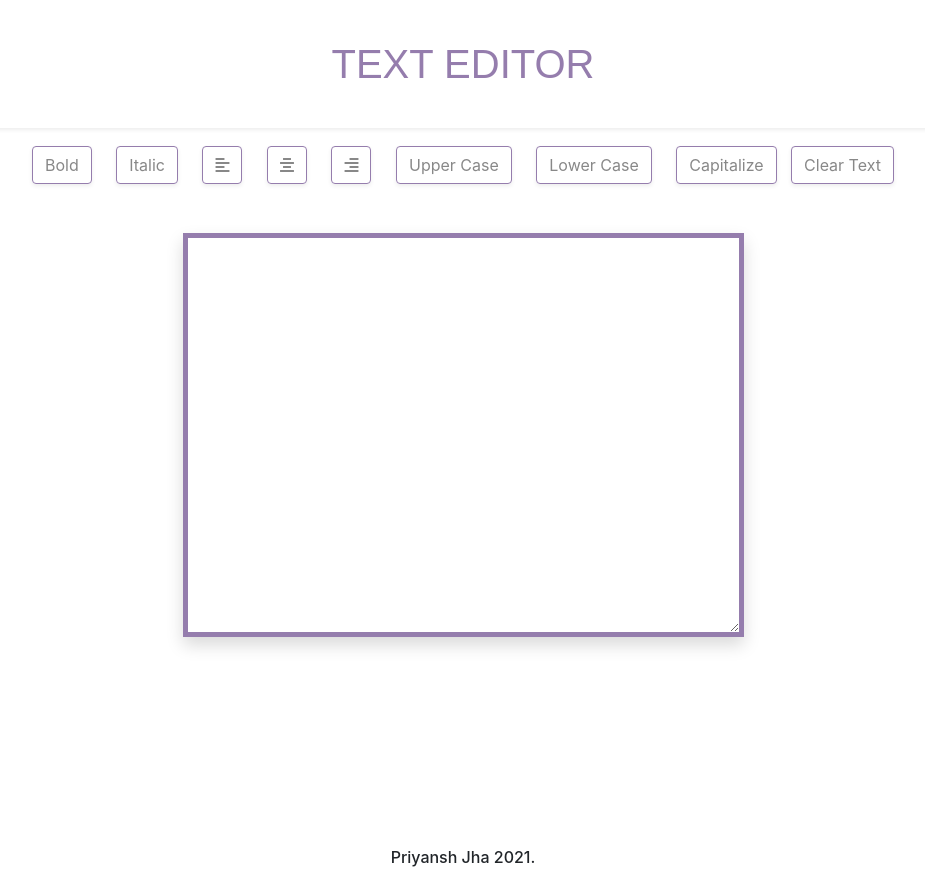
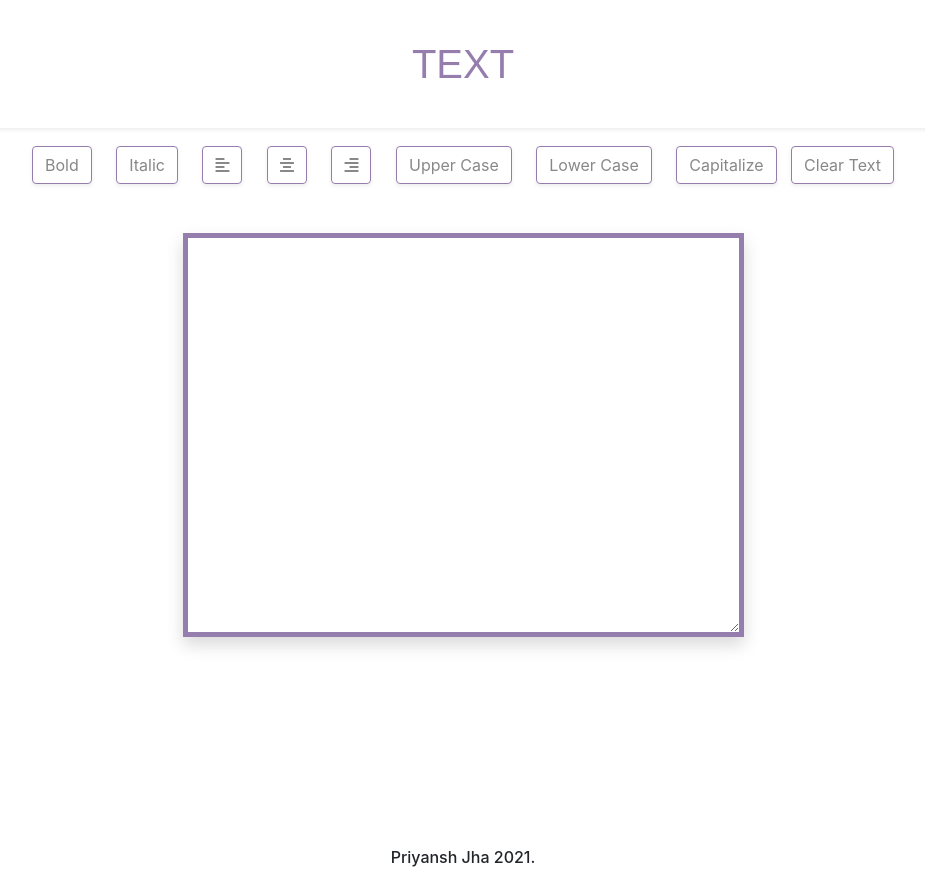
Before and after one commit to Gamesarefun11/type, a plain HTML site: page text.html in a window 1280 px wide. Shown: the whole page, without its empty margins (177-1102 px from the left). Drawn offline with nearby package versions, Linux system fonts and the light colour scheme.

Commit message:
Update text.html

```diff
--- a/text.html
+++ b/text.html
@@ -73,7 +73,7 @@
 
 <body>
 	<section class="">
-		<h1 class="shadow-sm">TEXT EDITOR</h1>
+		<h1 class="shadow-sm">TEXT</h1>
 		<div class="flex-box">
 			<div class="row">
 				<div class="col">
```
